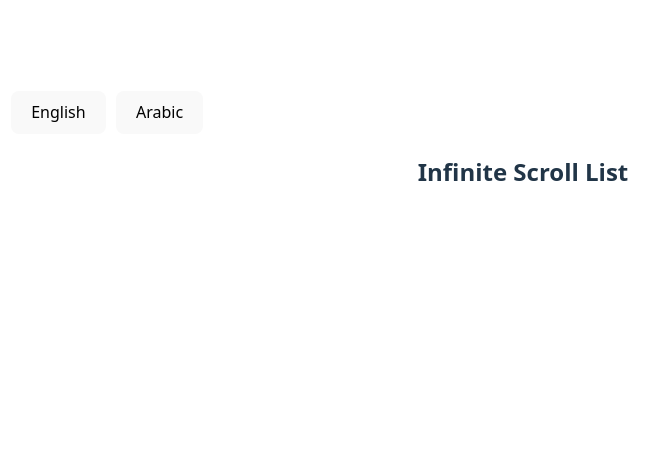
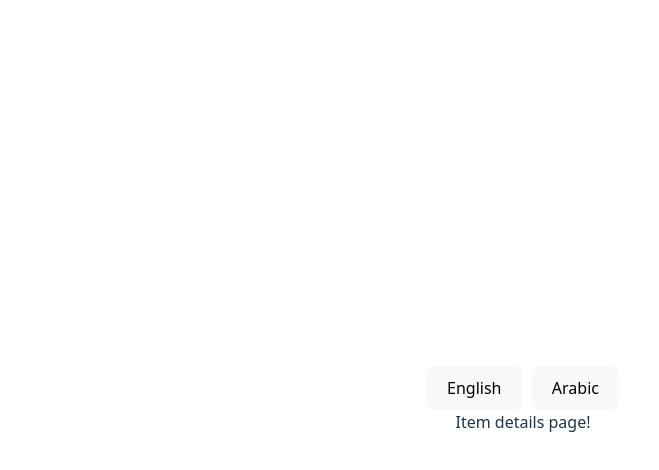
Before and after one commit to samirpramanik/vite_app, a React (Vite) app in the folder vite-app/: page /itemdetails in a window 1280 px wide. Shown: the top 470 px of the page, without its empty margins (117-776 px from the left). Built offline with nearby package versions, Linux system fonts and the light colour scheme; no server answers.

Commit message:
navigation to details page on list item click

```diff
--- a/vite-app/package.json
+++ b/vite-app/package.json
@@ -16,6 +16,8 @@
     "react": "^19.0.0",
     "react-dom": "^19.0.0",
     "react-i18next": "^15.4.1",
+    "react-router": "^7.3.0",
+    "react-router-dom": "^7.3.0",
     "react-window": "^1.8.11"
   },
   "devDependencies": {
--- a/vite-app/src/App.tsx
+++ b/vite-app/src/App.tsx
@@ -1,6 +1,8 @@
+import { Route, Routes } from "react-router-dom";
 import "./App.css";
 import { InfiniteScrollList } from "./components/InfiniteScrollList";
 import { useTranslation } from "react-i18next";
+import ItemDetails from "./components/ItemDetails";
 
 function App() {
   const { i18n } = useTranslation();
@@ -25,7 +27,11 @@ function App() {
         </button>
         <button onClick={() => changeLanguage("ar")}>Arabic</button>
       </div>
-      <InfiniteScrollList />
+      {/* <InfiniteScrollList /> */}
+      <Routes>
+        <Route path="/" element={<InfiniteScrollList />}></Route>
+        <Route path="itemdetails" element={<ItemDetails />}></Route>
+      </Routes>
     </div>
   );
 }
--- a/vite-app/src/components/InfiniteScrollList.tsx
+++ b/vite-app/src/components/InfiniteScrollList.tsx
@@ -1,4 +1,5 @@
 import { useState, useEffect, useRef, useCallback } from "react";
+import { useNavigate } from "react-router";
 import axios from "axios";
 import { FixedSizeList as List, ListChildComponentProps } from "react-window";
 import { useTranslation } from "react-i18next";
@@ -61,9 +62,11 @@ export const InfiniteScrollList = () => {
   );
 
   const { t } = useTranslation();
+  const navigate = useNavigate();
 
   const onRowClickHandler = (item: itemType) => {
     console.log("item data :: ", item);
+    navigate("itemdetails", { state: item });
   };
 
   const Row = ({ index, style }: ListChildComponentProps) => {
--- /dev/null
+++ b/vite-app/src/components/ItemDetails.tsx
@@ -0,0 +1,9 @@
+import { useLocation } from "react-router";
+
+const ItemDetails = () => {
+  const { state } = useLocation();
+  console.log("state in ItemDetails :: ", state);
+  return <div>Item details page!</div>;
+};
+
+export default ItemDetails;
--- a/vite-app/src/main.tsx
+++ b/vite-app/src/main.tsx
@@ -2,5 +2,10 @@ import { createRoot } from "react-dom/client";
 import "./index.css";
 import App from "./App.tsx";
 import "./i18n/i18n.ts";
+import { BrowserRouter } from "react-router-dom";
 
-createRoot(document.getElementById("root")!).render(<App />);
+createRoot(document.getElementById("root")!).render(
+  <BrowserRouter>
+    <App />
+  </BrowserRouter>
+);
```
Also changed, not shown: 1 other file (tests, documents, lock files or other folders).
